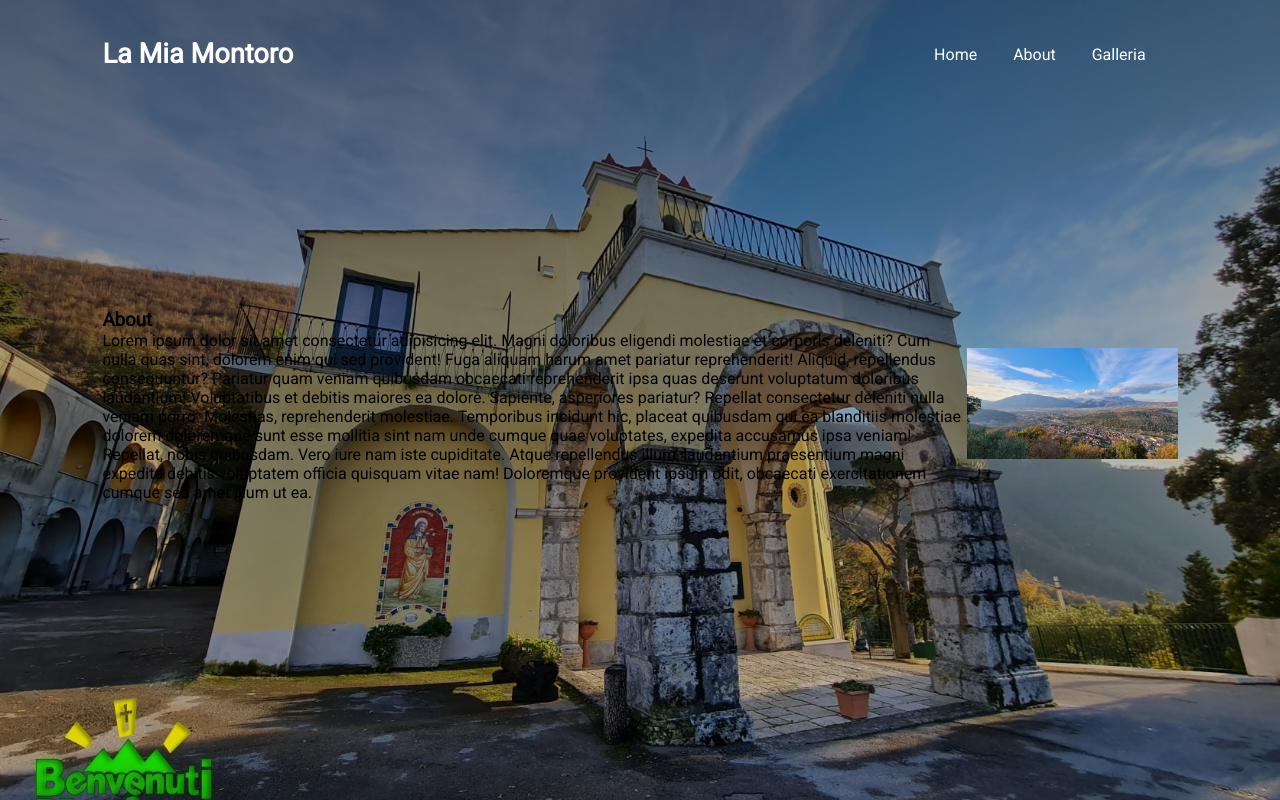
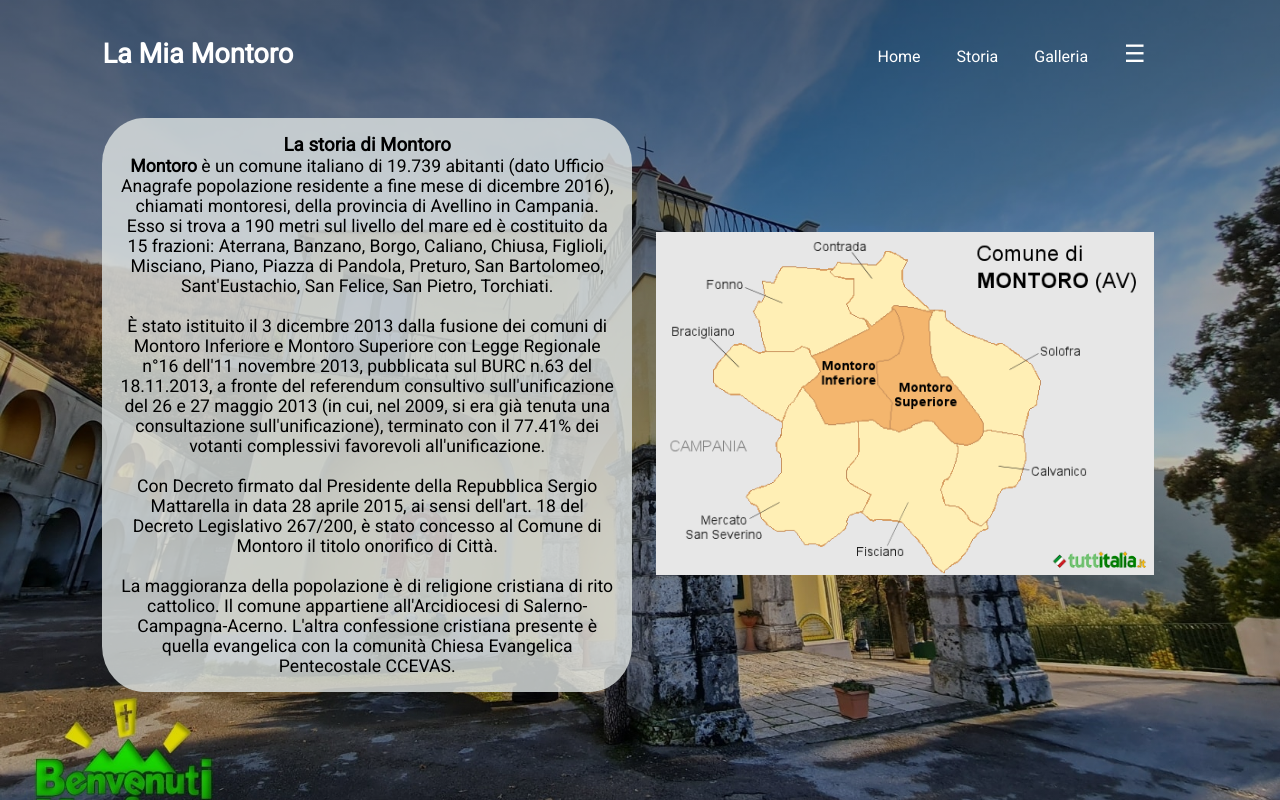
Before and after one commit to mattdr5/La-Mia-Montoro, a plain HTML site: page about.html in a window 1280 px wide. Drawn offline with Linux system fonts and the light colour scheme.

Commit message:
Modifica pagina about in storia e aggiunta sidebar

```diff
--- a/about.html
+++ b/about.html
@@ -3,7 +3,7 @@
   <head>
     <meta charset="UTF-8" />
     <meta name="viewport" content="width=device-width, initial-scale=1.0" />
-    <title>La Mia Montoro | About</title>
+    <title>La Mia Montoro | Storia</title>
     <link rel="stylesheet" href="css/style.css" />
   </head>
   <body>
@@ -14,43 +14,72 @@
         </div>
         <ul>
           <li><a href="index.html">Home</a></li>
-          <li><a href="about.html">About</a></li>
+          <li><a href="about.html">Storia</a></li>
           <li><a href="">Galleria</a></li>
+          <li><span class="open-sidebar" onclick="openNav()">&#9776;</span></li>
         </ul>
+        <div id="mySidenav" class="sidenav">
+          <a href="javascript:void(0)" class="closebtn" onclick="closeNav()"
+            >&times;</a
+          >
+          <a href="#">Prodotti tipici</a>
+          <a href="#">Contatti</a>
+          <a href="#">Ciao</a>
+        </div>
       </nav>
       <section id="about-sec">
-        <div class="col-about">
+        <div class="col-about col-text">
           <div class="about-head">
             <div class="about-text">
-              <h3>About</h3>
+              <h3>La storia di Montoro</h3>
             </div>
           </div>
           <div class="about-desc">
             <p>
-              Lorem ipsum dolor sit amet consectetur adipisicing elit. Magni
-              doloribus eligendi molestiae et corporis deleniti? Cum nulla quas
-              sint, dolorem enim qui sed provident! Fuga aliquam harum amet
-              pariatur reprehenderit! Aliquid, repellendus consequuntur?
-              Pariatur quam veniam quibusdam obcaecati reprehenderit ipsa quas
-              deserunt voluptatum doloribus laudantium! Voluptatibus et debitis
-              maiores ea dolore. Sapiente, asperiores pariatur? Repellat
-              consectetur deleniti nulla veniam porro. Molestias, reprehenderit
-              molestiae. Temporibus incidunt hic, placeat quibusdam qui ea
-              blanditiis molestiae dolorem doloremque sunt esse mollitia sint
-              nam unde cumque quae voluptates, expedita accusamus ipsa veniam!
-              Repellat, nobis quibusdam. Vero iure nam iste cupiditate. Atque
-              repellendus illum, laudantium praesentium magni expedita debitis
-              voluptatem officia quisquam vitae nam! Doloremque provident ipsum
-              odit, obcaecati exercitationem cumque sed amet illum ut ea.
+              <strong>Montoro</strong> è un comune italiano di 19.739 abitanti
+              (dato Ufficio Anagrafe popolazione residente a fine mese di
+              dicembre 2016), chiamati montoresi, della provincia di Avellino in
+              Campania. Esso si trova a 190 metri sul livello del mare ed è
+              costituito da 15 frazioni: Aterrana, Banzano, Borgo, Caliano,
+              Chiusa, Figlioli, Misciano, Piano, Piazza di Pandola, Preturo, San
+              Bartolomeo, Sant'Eustachio, San Felice, San Pietro, Torchiati.
+              <br /><br />
+              È stato istituito il 3 dicembre 2013 dalla fusione dei comuni di
+              Montoro Inferiore e Montoro Superiore con Legge Regionale n°16
+              dell'11 novembre 2013, pubblicata sul BURC n.63 del 18.11.2013, a
+              fronte del referendum consultivo sull'unificazione del 26 e 27
+              maggio 2013 (in cui, nel 2009, si era già tenuta una consultazione
+              sull'unificazione), terminato con il 77.41% dei votanti
+              complessivi favorevoli all'unificazione.
+              <br /><br />
+              Con Decreto firmato dal Presidente della Repubblica Sergio
+              Mattarella in data 28 aprile 2015, ai sensi dell'art. 18 del
+              Decreto Legislativo 267/200, è stato concesso al Comune di Montoro
+              il titolo onorifico di Città.
+              <br /><br />
+              La maggioranza della popolazione è di religione cristiana di rito
+              cattolico. Il comune appartiene all'Arcidiocesi di
+              Salerno-Campagna-Acerno. L'altra confessione cristiana presente è
+              quella evangelica con la comunità Chiesa Evangelica Pentecostale
+              CCEVAS.
             </p>
           </div>
         </div>
         <div class="col-about">
           <div class="about-img">
-            <img id="img-about" src="imgs/index.jpg" />
+            <img id="img-about" src="imgs/comune-di-montoro.png" />
           </div>
         </div>
       </section>
     </div>
+    <script>
+      function openNav() {
+        document.getElementById("mySidenav").style.width = "250px";
+      }
+
+      function closeNav() {
+        document.getElementById("mySidenav").style.width = "0";
+      }
+    </script>
   </body>
 </html>
--- a/css/style.css
+++ b/css/style.css
@@ -127,8 +127,67 @@ nav ul li a{
     align-items: center;
 }
 
+.col-about{
+    width: 50%;
+    align-items: center;
+    margin-right: 1.5rem;
+}
+
+.about-desc p{
+    font-size: 1.10rem;
+}
+
+.col-text{
+    background-color: rgba(221, 226, 225, 0.815);
+    padding: 16px;
+    border-radius: 8%;
+    text-align: center;
+}
 
 #img-about{
     width: 100%;
 
 }
+
+
+/* SIDE NAVBAR */
+
+.sidenav {
+    height: 100%;
+    width: 0;
+    position: fixed;
+    z-index: 1;
+    top: 0;
+    right: 0;
+    background-color: rgb(255, 255, 255);
+    overflow-x: hidden;
+    transition: 0.5s;
+    padding-top: 60px;
+  }
+
+  .sidenav a {
+    padding: 8px 8px 8px 32px;
+    text-decoration: none;
+    font-size: 1.25rem;
+    color: #000000;
+    display: block;
+    transition: 0.3s;
+  }
+
+  .sidenav a:hover {
+    color: #b1b0b0;
+  }
+
+  .sidenav .closebtn {
+    position: absolute;
+    top: 0;
+    right: 25px;
+    font-size: 36px;
+    margin-left: 50px;
+  }
+
+  .open-sidebar{
+    font-size:1.5rem;
+    cursor:pointer;
+    color: #ffff;
+  }
```
Also changed, not shown: imgs/comune-di-montoro.png (added).
